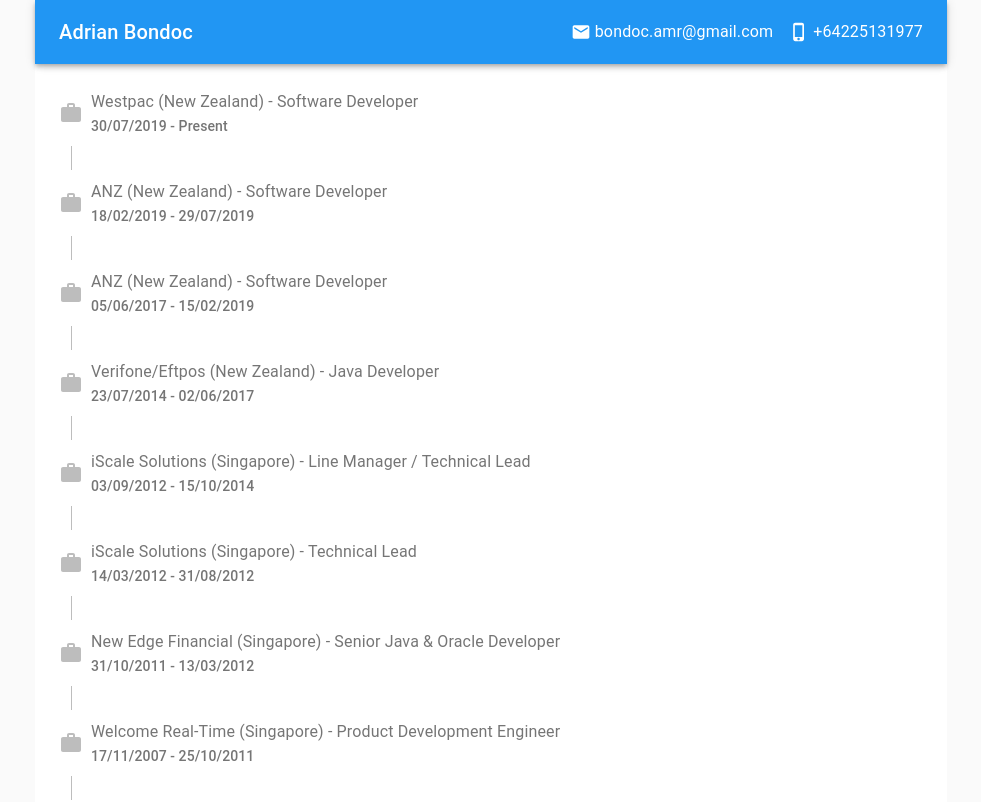
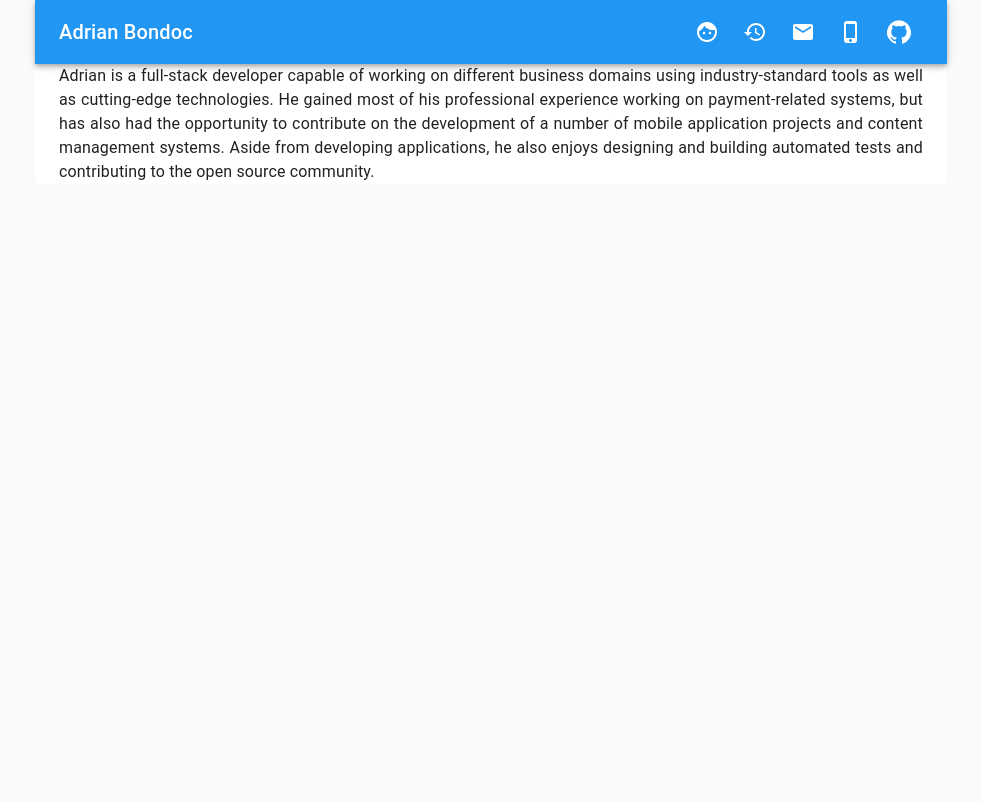
Before and after one commit to chiknrice/cv, a React (Create React App) app: page / in a window 1280 px wide. Shown: the top 802 px of the page, without its empty margins (149-1130 px from the left). Built offline with nearby package versions, Linux system fonts and the light colour scheme.

Commit message:
implement landing page and routing

```diff
--- a/package.json
+++ b/package.json
@@ -15,6 +15,7 @@
     "react-dom": "^16.12.0",
     "react-loadable": "^5.5.0",
     "react-redux": "^7.2.0",
+    "react-router-dom": "^5.1.2",
     "react-scripts": "3.4.0"
   },
   "scripts": {
--- a/src/App.js
+++ b/src/App.js
@@ -1,7 +1,8 @@
 import React from 'react';
 import { connect } from 'react-redux';
 import { CssBaseline, Container } from '@material-ui/core';
-import { Header, Timeline } from './components';
+import { Header, Landing, Timeline } from './components';
+import { BrowserRouter as Router, Switch, Route } from 'react-router-dom';
 
 const mapStateToProps = state => ({ ...state });
 
@@ -14,8 +15,17 @@
     <>
       <CssBaseline />
       <Container maxWidth="md">
-        <Header />
-        <Timeline />
+        <Router>
+          <Header />
+          <Switch>
+            <Route path="/" exact={true}>
+              <Landing />
+            </Route>
+            <Route path="/timeline">
+              <Timeline />
+            </Route>
+          </Switch>
+        </Router>
       </Container>
     </>
   );
--- a/src/components/Header/index.js
+++ b/src/components/Header/index.js
@@ -5,16 +5,26 @@
   Toolbar,
   IconButton,
   Typography,
-  Hidden
+  Hidden,
+  Tooltip,
+  useTheme
 } from '@material-ui/core';
 import { makeStyles } from '@material-ui/styles';
-import { Menu, PhoneIphone, Email } from '@material-ui/icons';
+import {
+  Menu,
+  Face,
+  History,
+  Email,
+  PhoneIphone,
+  GitHub
+} from '@material-ui/icons';
+import { Link } from 'react-router-dom';
 
 const useStyles = makeStyles(theme => ({
   menuButton: {
     marginRight: theme.spacing(2)
   },
-  contactIcon: {
+  toolbarIcon: {
     marginLeft: theme.spacing(2),
     marginRight: theme.spacing(0.5)
   },
@@ -27,10 +37,14 @@
 
 export const Header = connect(mapStateToProps)(({ cv }) => {
   const classes = useStyles();
+  const theme = useTheme();
   return (
-    <AppBar position="sticky">
+    <AppBar
+      position="sticky"
+      color={theme.palette.type === 'light' ? 'primary' : 'inherit'}
+    >
       <Toolbar>
-        <Hidden mdUp>
+        <Hidden smUp>
           <IconButton
             edge="start"
             className={classes.menuButton}
@@ -43,13 +57,36 @@
         <Typography variant="h6" className={classes.title}>
           {cv.name}
         </Typography>
-        <Email fontSize="small" className={classes.contactIcon} />
-        <Hidden smDown>
-          <Typography>{cv.contact.email}</Typography>
-        </Hidden>
-        <PhoneIphone fontSize="small" className={classes.contactIcon} />
-        <Hidden smDown>
-          <Typography>{cv.contact.mobile}</Typography>
+        <Hidden xsDown>
+          <Tooltip title="About Me">
+            <IconButton color="inherit" component={Link} to="/">
+              <Face />
+            </IconButton>
+          </Tooltip>
+          <Tooltip title="Work History">
+            <IconButton color="inherit" component={Link} to="/timeline">
+              <History />
+            </IconButton>
+          </Tooltip>
+          <Tooltip title="Email Me">
+            <IconButton color="inherit" href={`mailto:${cv.contact.email}`}>
+              <Email />
+            </IconButton>
+          </Tooltip>
+          <Tooltip title={cv.contact.mobile}>
+            <IconButton color="inherit" href={`tel:${cv.contact.email}`}>
+              <PhoneIphone />
+            </IconButton>
+          </Tooltip>
+          <Tooltip title="My Github">
+            <IconButton
+              color="inherit"
+              href={cv.contact.github}
+              target="_blank"
+            >
+              <GitHub />
+            </IconButton>
+          </Tooltip>
         </Hidden>
       </Toolbar>
     </AppBar>
--- /dev/null
+++ b/src/components/Landing/index.js
@@ -0,0 +1,19 @@
+import React from 'react';
+import { connect } from 'react-redux';
+import { Container, Paper, Typography } from '@material-ui/core';
+
+const mapStateToProps = state => ({
+  summary: state.cv.summary
+});
+
+export const Landing = connect(mapStateToProps)(({ summary }) => {
+  return (
+    <Paper elevation={0}>
+      <Container>
+        <Typography variant="body1" align="justify">
+          {summary}
+        </Typography>
+      </Container>
+    </Paper>
+  );
+});
--- a/src/components/index.js
+++ b/src/components/index.js
@@ -1,2 +1,3 @@
 export { Header } from './Header';
 export { Timeline } from './Timeline';
+export { Landing } from './Landing';
--- a/src/index.js
+++ b/src/index.js
@@ -11,8 +11,8 @@
   CircularProgress,
   createMuiTheme
 } from '@material-ui/core';
+import { blue, orange } from '@material-ui/core/colors';
 import { makeStyles } from '@material-ui/styles';
-import { blue, orange } from '@material-ui/core/colors';
 
 const useStyles = makeStyles({
   loaderContainer: {
```
Also changed, not shown: 1 other file (tests, documents, lock files or other folders).
